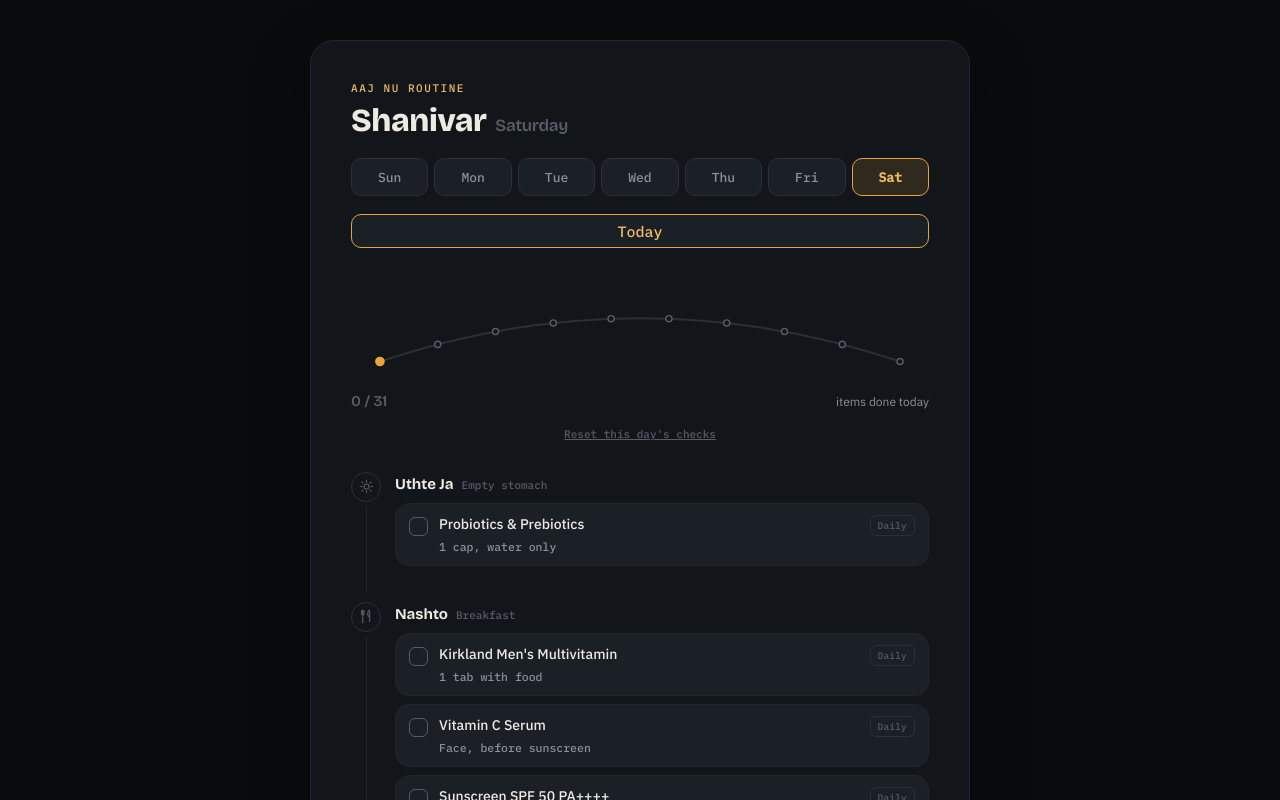
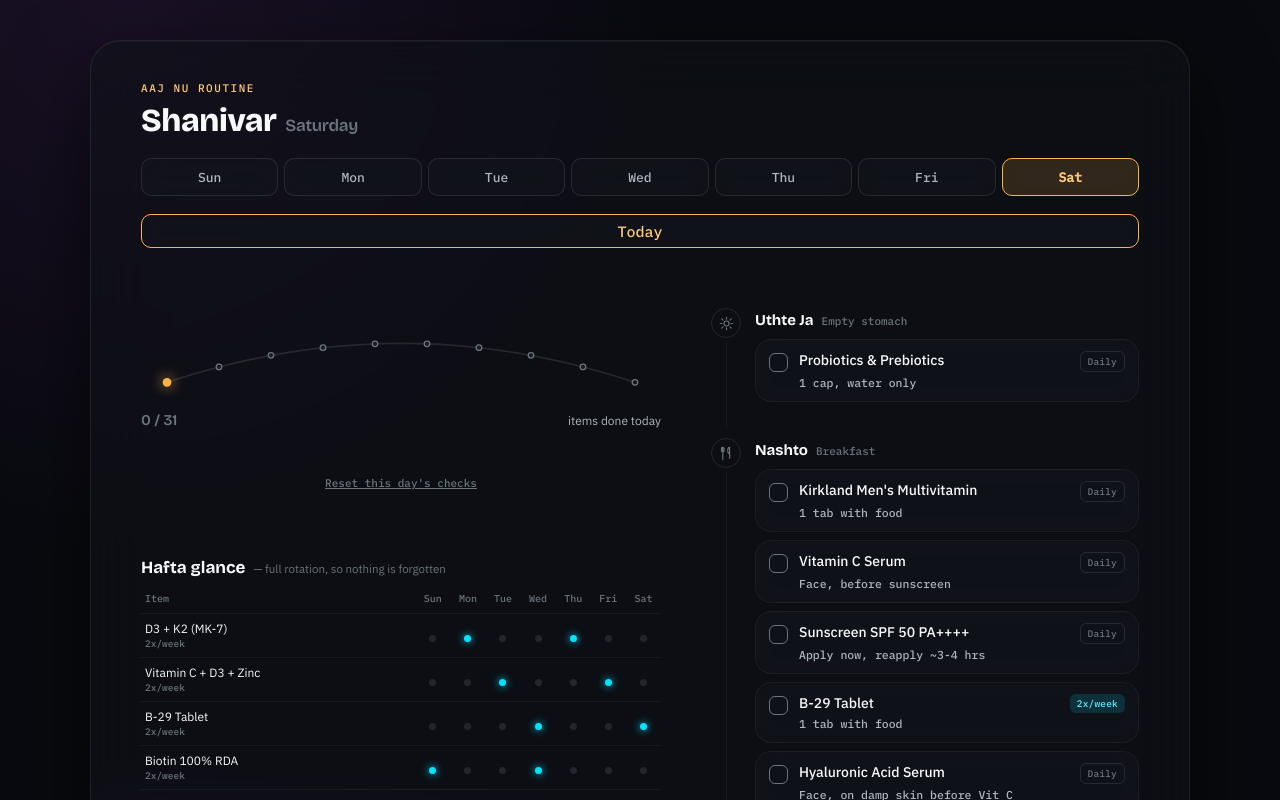
Before and after one commit to sohamptl1/daily-routine-app, a React (Vite) app: page / in a window 1280 px wide. Shown: the top 800 px of the page. Built offline with nearby package versions, Linux system fonts and the light colour scheme.

Commit message:
Redesign: Desktop Dashboard and Glassmorphism theme

```diff
--- a/src/App.jsx
+++ b/src/App.jsx
@@ -58,23 +58,26 @@ function App() {
     <div className="wrap">
       <Header selectedDay={selectedDay} setSelectedDay={setSelectedDay} />
 
+      <div className="dashboard-grid">
+        <div className="sidebar">
           <ProgressArc
             checkedCount={checkedCount}
             totalCount={applicableItems.length}
             onReset={handleReset}
           />
+          <WeeklyGlance items={ITEMS} checkedIds={checkedIds} />
+          <AsNeeded />
+          <BackupAndReport />
+        </div>
 
+        <div className="main-content">
           <Timeline
             items={applicableItems}
             checkedIds={checkedIds}
             toggleItem={toggleItem}
           />
-
-      <WeeklyGlance />
-
-      <AsNeeded />
-
-      <BackupAndReport />
+        </div>
+      </div>
 
       <footer>
         This is an organizational tool only, not medical advice. D3 sources rotate so no single day stacks more than one. Confirm total weekly doses — especially D3, Finasteride, and Curcumin — with your pharmacist or physician. Clarifying shampoo is weekly only — overuse strips natural scalp oils. Checks are saved per day on this device.
--- a/src/index.css
+++ b/src/index.css
@@ -1,31 +1,36 @@
 @import url('https://fonts.googleapis.com/css2?family=Bricolage+Grotesque:wght@600;700;800&family=IBM+Plex+Sans:wght@400;500;600&family=IBM+Plex+Mono:wght@500&display=swap');
 
 :root{
-  --bg:#12151A;
-  --bg-card:#1B1F26;
-  --bg-card-checked:#181C22;
-  --border:#2A2F38;
-  --border-soft:#21252D;
-  --amber:#E8A33D;
-  --amber-dim:rgba(232,163,61,0.14);
-  --amber-text:#F0BA66;
-  --teal:#4F9C82;
-  --teal-dim:rgba(79,156,130,0.16);
-  --teal-text:#6FB89C;
-  --rose:#D97757;
-  --rose-dim:rgba(217,119,87,0.16);
-  --rose-text:#E08F6E;
-  --text:#EDEAE2;
-  --text-muted:#8B919C;
-  --text-faint:#565C68;
-  --radius:14px;
-  --font-display:'Bricolage Grotesque',sans-serif;
-  --font-body:'IBM Plex Sans',sans-serif;
-  --font-mono:'IBM Plex Mono',monospace;
+  --bg: transparent;
+  --bg-card: rgba(20, 24, 32, 0.45);
+  --bg-card-checked: rgba(10, 14, 18, 0.25);
+  --border: rgba(255, 255, 255, 0.1);
+  --border-soft: rgba(255, 255, 255, 0.05);
+  --amber: #FFB347;
+  --amber-dim: rgba(255, 179, 71, 0.15);
+  --amber-text: #FFC97A;
+  --teal: #00E5FF;
+  --teal-dim: rgba(0, 229, 255, 0.15);
+  --teal-text: #66EEFF;
+  --rose: #FF6B6B;
+  --rose-dim: rgba(255, 107, 107, 0.15);
+  --rose-text: #FF8F8F;
+  --text: #F8F9FA;
+  --text-muted: #ADB5BD;
+  --text-faint: #6C757D;
+  --radius: 16px;
+  --font-display: 'Bricolage Grotesque', sans-serif;
+  --font-body: 'IBM Plex Sans', sans-serif;
+  --font-mono: 'IBM Plex Mono', monospace;
 }
+
 *{box-sizing:border-box;margin:0;padding:0;}
+
 body{
-  background:#090B0D;
+  background: radial-gradient(circle at 10% 0%, #1a1025, #080a0f 40%),
+              radial-gradient(circle at 90% 100%, #301815, #080a0f 60%);
+  background-attachment: fixed;
+  background-color: #080a0f;
   color:var(--text);
   font-family:var(--font-body);
   -webkit-font-smoothing:antialiased;
@@ -34,26 +39,58 @@ body{
   display:flex;
   flex-direction:column;
 }
+
 .wrap{
   max-width:660px;
   width:100%;
   margin:0 auto;
   padding:28px 20px 64px;
-  background:var(--bg);
+  background: transparent;
   min-height:100vh;
 }
 
-@media (min-width: 700px) {
+/* Dashboard Grid for Desktop */
+.dashboard-grid {
+  display: flex;
+  flex-direction: column;
+}
+
+@media (min-width: 900px) {
   body {
-    padding: 40px 20px;
+    padding: 40px;
+    align-items: center;
+    justify-content: center;
   }
   .wrap {
+    max-width: 1100px;
     min-height: auto;
-    border-radius: 24px;
-    border: 1px solid var(--border-soft);
-    box-shadow: 0 20px 60px rgba(0,0,0,0.4);
-    padding: 40px;
+    border-radius: 30px;
+    border: 1px solid rgba(255,255,255,0.08);
+    box-shadow: 0 30px 80px rgba(0,0,0,0.6), inset 0 1px 1px rgba(255,255,255,0.05);
+    padding: 40px 50px;
+    background: rgba(16, 18, 24, 0.6);
+    backdrop-filter: blur(30px);
+    -webkit-backdrop-filter: blur(30px);
   }
+  .dashboard-grid {
+    flex-direction: row;
+    gap: 50px;
+    margin-top: 30px;
+  }
+  .sidebar {
+    flex: 0 0 340px;
+    display: flex;
+    flex-direction: column;
+    gap: 30px;
+  }
+  .main-content {
+    flex: 1;
+    min-width: 0;
+  }
+  /* Remove top margins in sidebar/main-content since gap handles it */
+  .arcbox { margin-top: 0; }
+  .timeline { margin-top: 0; }
+  .section { margin-top: 0; }
 }
 
 /* header */
@@ -92,8 +129,8 @@ body{
   margin-top: 18px;
   overflow-x: auto;
   padding-bottom: 4px;
-  -ms-overflow-style: none;  /* IE and Edge */
-  scrollbar-width: none;  /* Firefox */
+  -ms-overflow-style: none;
+  scrollbar-width: none;
 }
 .day-selector::-webkit-scrollbar {
   display: none;
@@ -110,6 +147,8 @@ body{
   font-size: 13px;
   cursor: pointer;
   transition: all 0.15s;
+  backdrop-filter: blur(10px);
+  -webkit-backdrop-filter: blur(10px);
 }
 .day-btn:hover {
   border-color: var(--amber);
@@ -131,6 +170,7 @@ body{
   padding:0 14px;height:34px;border-radius:10px;
   cursor:pointer;
   display:flex;align-items:center;justify-content:center;gap:6px;
+  backdrop-filter: blur(10px);
 }
 .todaybtn:hover{border-color:var(--amber);}
 .todaybtn.is-today{color:var(--amber-text);border-color:var(--amber);}
@@ -139,10 +179,10 @@ body{
 .arcbox{margin-top:22px;position:relative;}
 svg.arc{width:100%;height:auto;display:block;}
 .arc-track{fill:none;stroke:var(--border);stroke-width:2;}
-.arc-fill{fill:none;stroke:var(--amber);stroke-width:2;}
-.arc-dot{fill:var(--bg);stroke:var(--text-faint);stroke-width:1.5;}
-.arc-dot.passed{stroke:var(--amber);}
-.arc-sun{fill:var(--amber);}
+.arc-fill{fill:none;stroke:var(--amber);stroke-width:2;filter: drop-shadow(0 0 6px var(--amber));}
+.arc-dot{fill:var(--bg-card);stroke:var(--text-faint);stroke-width:1.5;}
+.arc-dot.passed{stroke:var(--amber); fill: var(--amber);}
+.arc-sun{fill:var(--amber); filter: drop-shadow(0 0 8px var(--amber));}
 .arc-label{font-family:var(--font-mono);font-size:9px;fill:var(--text-faint);text-anchor:middle;}
 
 .progress-row{display:flex;align-items:baseline;justify-content:space-between;margin-top:10px;}
@@ -178,6 +218,8 @@ svg.arc{width:100%;height:auto;display:block;}
 
 .item{
   background:var(--bg-card);
+  backdrop-filter: blur(10px);
+  -webkit-backdrop-filter: blur(10px);
   border:1px solid var(--border-soft);
   border-radius:var(--radius);
   padding:11px 13px;
@@ -186,10 +228,10 @@ svg.arc{width:100%;height:auto;display:block;}
   align-items:flex-start;
   gap:11px;
   cursor:pointer;
-  transition:background 0.15s,border-color 0.15s;
+  transition:all 0.2s;
 }
-.item:hover{border-color:var(--border);}
-.item.checked{background:var(--bg-card-checked);border-color:var(--border-soft);}
+.item:hover{border-color:rgba(255,255,255,0.15); transform: translateY(-1px);}
+.item.checked{background:var(--bg-card-checked);border-color:transparent;}
 .cb{
   width:19px;height:19px;border-radius:6px;
   border:1.5px solid var(--text-faint);
@@ -197,8 +239,8 @@ svg.arc{width:100%;height:auto;display:block;}
   display:flex;align-items:center;justify-content:center;
   transition:all 0.15s;
 }
-.item.checked .cb{background:var(--teal);border-color:var(--teal);}
-.cb svg{width:12px;height:12px;opacity:0;transition:opacity 0.15s;}
+.item.checked .cb{background:var(--teal);border-color:var(--teal); filter: drop-shadow(0 0 8px var(--teal-dim));}
+.cb svg{width:12px;height:12px;opacity:0;transition:opacity 0.15s; stroke: #000; stroke-width: 3;}
 .item.checked .cb svg{opacity:1;}
 .item-main{flex:1;min-width:0;}
 .item-toprow{display:flex;align-items:flex-start;justify-content:space-between;gap:8px;}
@@ -241,25 +283,25 @@ table.glance td.name{
 }
 table.glance td.name .freqtag{display:block;font-size:9.5px;color:var(--text-faint);font-family:var(--font-mono);margin-top:1px;}
 .gdot{width:7px;height:7px;border-radius:50%;background:var(--border);display:inline-block;}
-.gdot.on{background:var(--teal);}
-.gdot.on.amber{background:var(--amber);}
+.gdot.on{background:var(--teal); filter: drop-shadow(0 0 4px var(--teal));}
+.gdot.on.amber{background:var(--amber); filter: drop-shadow(0 0 4px var(--amber));}
 
 /* as needed */
 .asneed-card{
   background:var(--bg-card);
+  backdrop-filter: blur(10px);
+  -webkit-backdrop-filter: blur(10px);
   border:1px solid var(--border-soft);
   border-radius:var(--radius);
   padding:13px 15px;
   margin-bottom:8px;
 }
-.asneed-card.caution{border-color:rgba(217,119,87,0.35);}
+.asneed-card.caution{border-color:rgba(255,107,107,0.3);}
 .asneed-name{font-size:14px;font-weight:500;}
 .asneed-trigger{font-size:12px;color:var(--text-muted);margin-top:4px;}
 .asneed-note{font-size:11.5px;color:var(--rose-text);margin-top:5px;}
 
 .legend{display:flex;flex-wrap:wrap;gap:14px;margin-top:14px;}
-.legend-item{display:flex;align-items:center;gap:6px;font-size:11px;color:var(--text-faint);font-family:var(--font-mono);}
-
 .legend-item{display:flex;align-items:center;gap:6px;font-size:11px;color:var(--text-faint);font-family:var(--font-mono);}
 
 /* Backup and Report */
@@ -270,6 +312,7 @@ table.glance td.name .freqtag{display:block;font-size:9.5px;color:var(--text-fai
 }
 .br-btn {
   background: var(--bg-card);
+  backdrop-filter: blur(10px);
   border: 1px solid var(--border);
   color: var(--text-muted);
   font-family: var(--font-mono);
@@ -294,6 +337,7 @@ table.glance td.name .freqtag{display:block;font-size:9.5px;color:var(--text-fai
 .report-box {
   margin-top: 14px;
   background: var(--bg-card);
+  backdrop-filter: blur(10px);
   border: 1px solid var(--border-soft);
   border-radius: var(--radius);
   padding: 14px;
```
Lines whose indentation alone changed are shown as unchanged.
